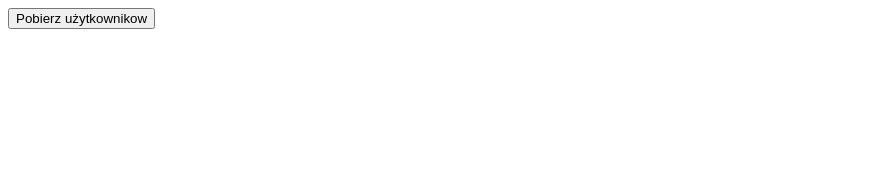
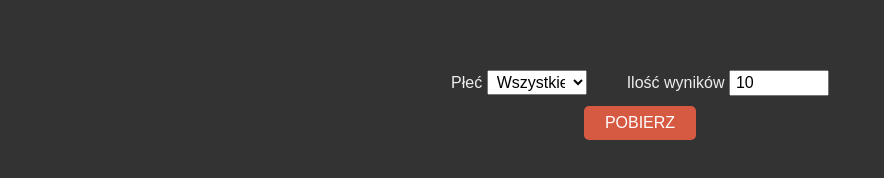
Before and after one commit to daankh/fetchProject, a plain HTML site: page index.html in a window 1280 px wide. Shown: the whole page, without its empty margins (0-884 px from the left). Drawn offline with Linux system fonts and the light colour scheme.

Commit message:
feat: styling and adjusting URL

```diff
--- a/index.html
+++ b/index.html
@@ -7,7 +7,30 @@
     <link rel="stylesheet" href="./style.css" />
   </head>
   <body>
-    <button>Pobierz użytkownikow</button>
+    <form class="generator">
+      <div class="generator__inputs-wrapper">
+        <label class="generator__input-name">
+          <span class="generator__input-name-label">Płeć</span>
+          <select name="gender" class="generator__select">
+            <option value="both" selected>Wszystkie</option>
+            <option value="female">Kobiety</option>
+            <option value="male">Mężczyźni</option>
+          </select>
+        </label>
+        <label class="generator__input-name">
+          <span class="generator__input-name-label">Ilość wyników</span>
+          <input
+            type="number"
+            name="users-number"
+            class="generator-input"
+            value="10"
+          />
+        </label>
+      </div>
+      <div class="generator__button-wrapper">
+        <input type="submit" class="button generator__button" value="Pobierz" />
+      </div>
+    </form>
     <script src="./main.js"></script>
   </body>
 </html>
--- a/main.js
+++ b/main.js
@@ -1,5 +1,13 @@
-const getUsers = () => {
-  const url = "https://randomuser.me/api/?results=10";
+const getUsers = e => {
+  e.preventDefault();
+  const usersGender = document.querySelector('select[name="gender"]').value;
+  const usersNumber = document.querySelector('input[name="users-number"]')
+    .value;
+
+  const url = `https://randomuser.me/api/?results=${usersNumber}&gender=${
+    usersGender === "both" ? "male,female" : usersGender
+  }`;
+
   fetch(url)
     .then(response => {
       if (response.status !== 200) {
@@ -13,6 +21,6 @@ const getUsers = () => {
 };
 
 window.addEventListener("DOMContentLoaded", () => {
-  const getUsersButton = document.querySelector("button");
-  getUsersButton.addEventListener("click", getUsers);
+  const getUsersForm = document.querySelector(".generator");
+  getUsersForm.addEventListener("submit", getUsers);
 });
--- a/style.css
+++ b/style.css
@@ -0,0 +1,66 @@
+* {
+  margin: 0;
+  padding: 0;
+  box-sizing: border-box;
+}
+body {
+  font-family: Arial, Helvetica, sans-serif;
+  font-size: 16px;
+  max-width: 1200px;
+  margin: 50px auto;
+  background-color: #333;
+  color: #eee;
+}
+
+input,
+select {
+  font-size: 16px;
+}
+
+.generator-input,
+.generator__select {
+  width: 100px;
+  padding: 2px 5px;
+}
+
+.button {
+  padding: 8px 21px;
+  text-transform: uppercase;
+  border: none;
+  border-radius: 5px;
+}
+.button:hover {
+  cursor: pointer;
+}
+
+.generator__button {
+  background-color: rgba(255, 99, 71, 0.8);
+  color: #fff;
+}
+.generator__button:hover {
+  background-color: rgba(255, 99, 71, 1);
+}
+
+.generator {
+  display: flex;
+  flex-direction: column;
+  justify-content: center;
+  flex-wrap: nowrap;
+  padding: 10px;
+}
+
+.generator__inputs-wrapper {
+  flex-basis: 100%;
+  display: flex;
+  justify-content: center;
+}
+
+.generator__button-wrapper {
+  flex-basis: 100%;
+  display: flex;
+  justify-content: center;
+}
+
+.generator__input-name {
+  padding: 10px 20px;
+}
```
